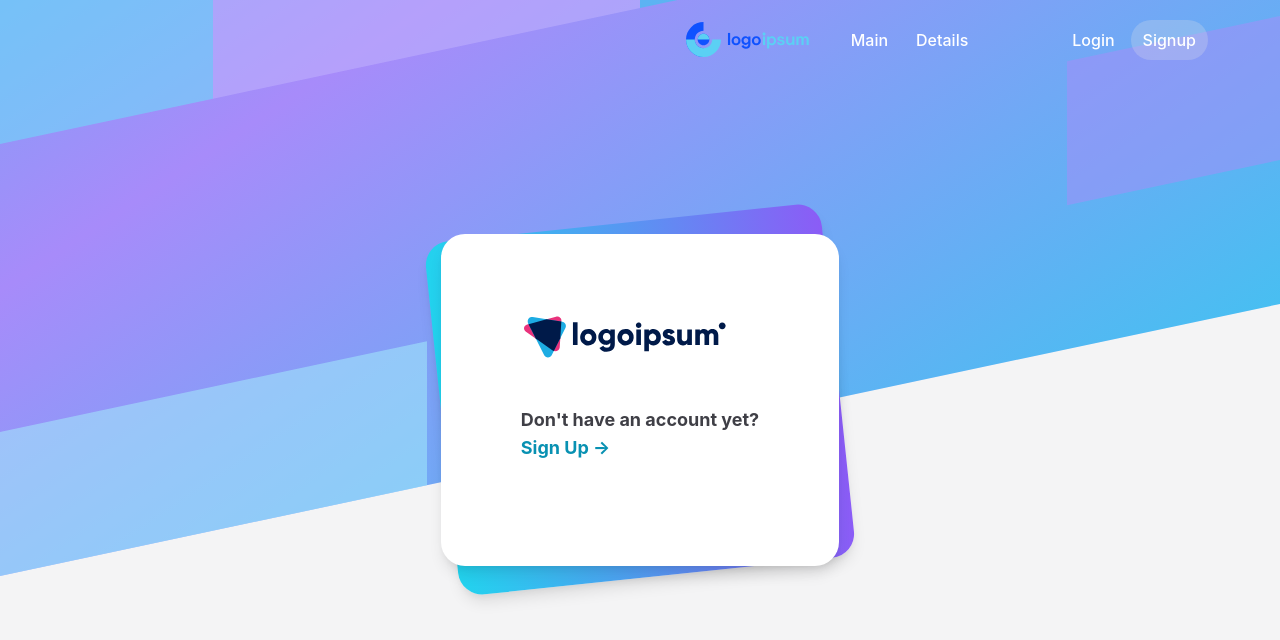
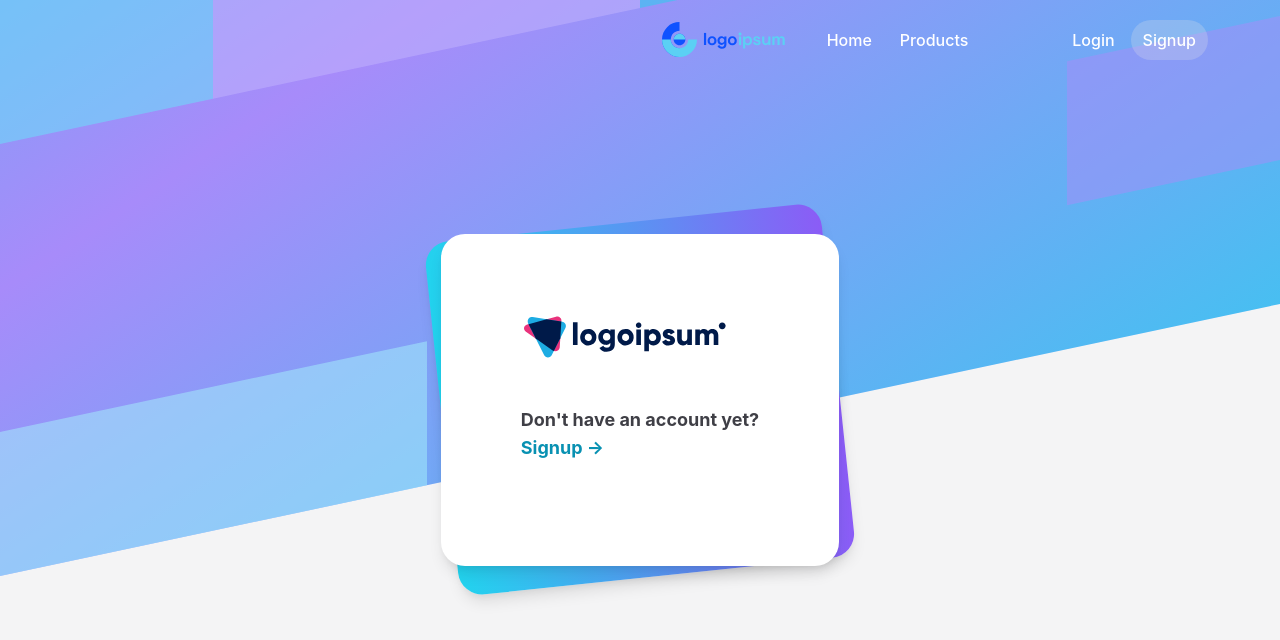
Before and after one commit to ColstonBod-oy/fake-e-commerce, a Next.js app: page / in a window 1280 px wide. Shown: the top 640 px of the page. Built offline with nearby package versions, Linux system fonts and the light colour scheme.

Commit message:
Update Navbar.js
Finalized home page design

```diff
--- a/pages/Hero.js
+++ b/pages/Hero.js
@@ -3,7 +3,7 @@ import logoipsum from "../public/logoipsum.svg";
 
 export default function Hero() {
 	return (
-		<div className="flex flex-col justify-center min-h-screen py-6 bg-gray-100  sm:py-12">
+		<div className="flex flex-col justify-center min-h-screen py-6 bg-gray-100 sm:py-12">
 			<div className="relative z-20 py-3 sm:max-w-xl sm:mx-auto">
 				<div className="absolute inset-0 transform -skew-y-6 shadow-lg bg-gradient-to-r from-cyan-400 to-violet-500 sm:skew-y-0 sm:-rotate-6 sm:rounded-3xl"></div>
 				<div className="relative px-4 py-10 bg-white shadow-lg sm:rounded-3xl sm:p-20">
@@ -18,7 +18,7 @@ export default function Hero() {
 									<p>
 										<a href="#" className="text-cyan-600 hover:text-cyan-700">
 											{" "}
-											Sign Up &rarr;{" "}
+											Signup &rarr;{" "}
 										</a>
 									</p>
 								</div>
--- a/pages/Navbar.js
+++ b/pages/Navbar.js
@@ -14,10 +14,10 @@ export default function Navbar() {
 							href="#"
 							className="px-3 py-5 ml-5 text-white hover:text-gray-300"
 						>
-							Main
+							Home
 						</a>
 						<a href="#" className="px-3 py-5 text-white hover:text-gray-300">
-							Details
+							Products
 						</a>
 					</div>
 					<div className="items-center hidden space-x-1 md:flex">
@@ -82,7 +82,7 @@ export default function Navbar() {
 					<div className="absolute flex flex-col w-full py-6 pl-10 pr-6 bg-white rounded-md shadow-lg top-7">
 						<div className="flex justify-between">
 							<a href="#" className="py-0.5 hover:text-violet-500">
-								Main
+								Home
 							</a>
 							<button
 								onClick={() => {
@@ -116,7 +116,7 @@ export default function Navbar() {
 							</button>
 						</div>
 						<a href="#" className="py-0.5 hover:text-violet-500">
-							Details
+							Products
 						</a>
 						<a href="#" className="py-0.5 hover:text-violet-500">
 							Login
--- a/styles/globals.css
+++ b/styles/globals.css
@@ -18,3 +18,7 @@ a {
 * {
 	box-sizing: border-box;
 }
+
+*:focus {
+	-webkit-tap-highlight-color: transparent;
+}
```
Also changed, not shown: 1 other file (tests, documents, lock files or other folders).
